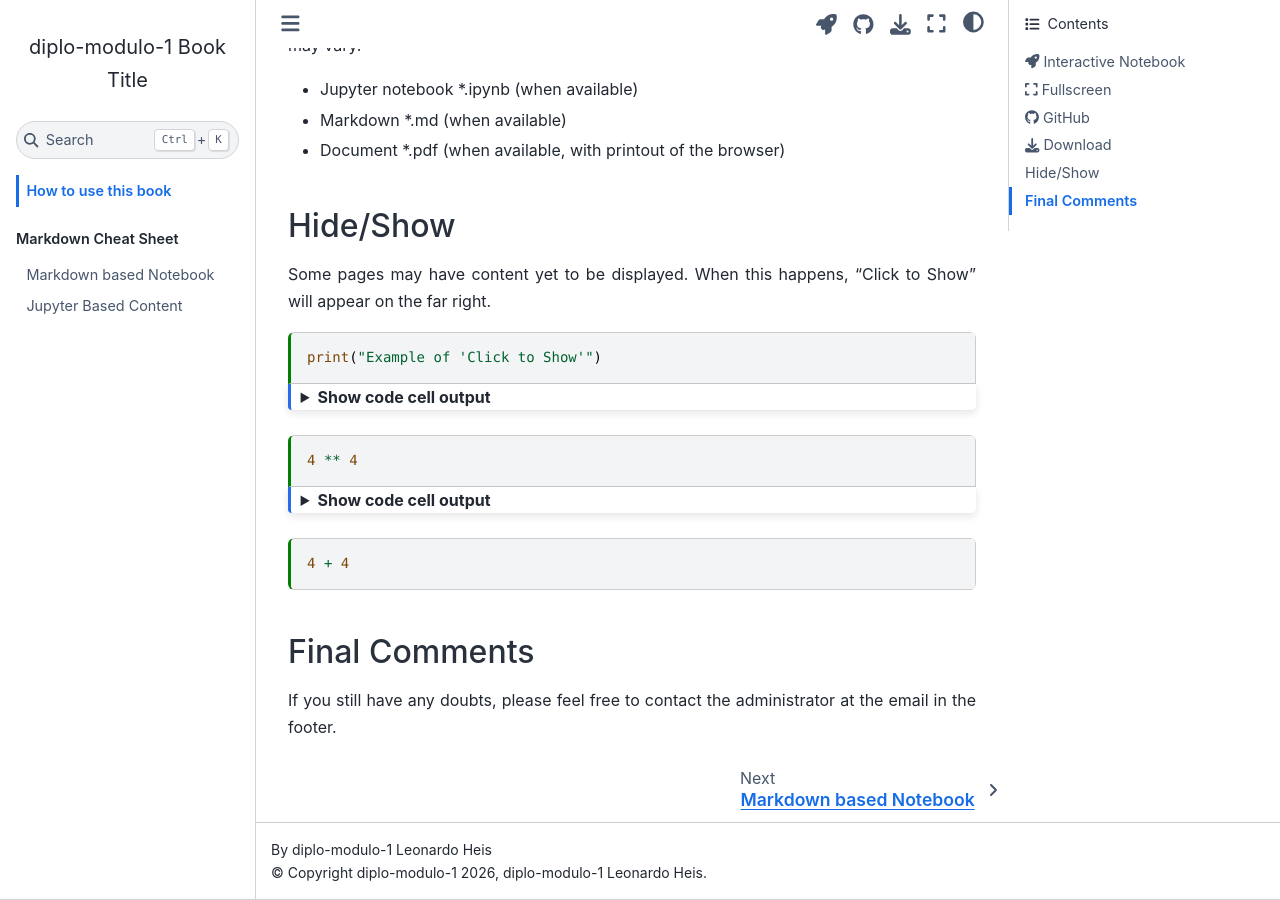
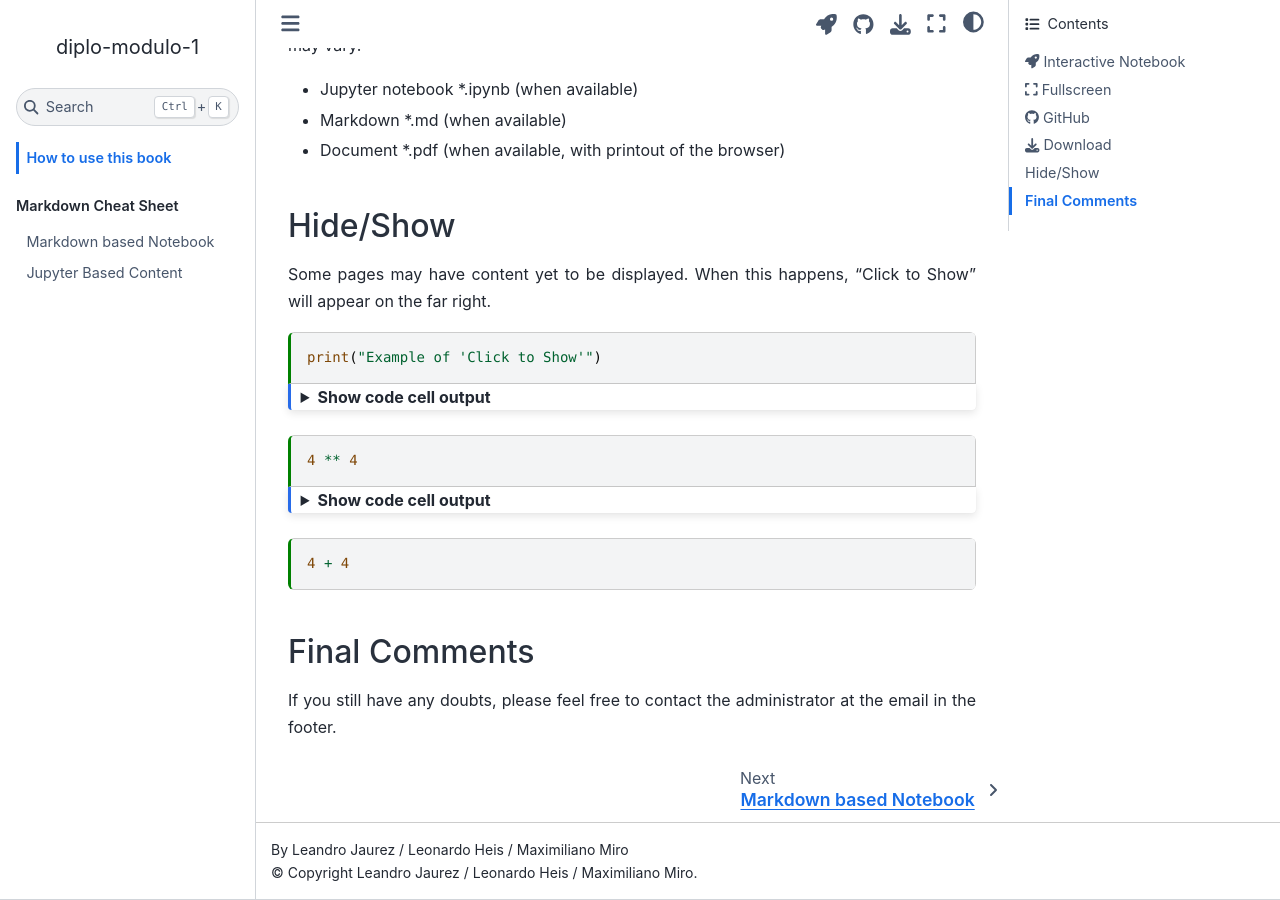
Before and after one commit to leonardoheis/diplo-module-1, a Jupyter Book: the page built from book/chapters/00_how_to_use.ipynb, in a window 1280 px wide and 900 px high, scrolled down 1007 px. Built offline with Jupyter Book 1.0.4 settings and Sphinx 7.4.7 and the Sphinx Book theme 1.1.4, drawn with Linux system fonts in a browser that asks for light colours.

Commit message:
Update book configuration with new title, copyright, and author details for diplo-modulo-1.

```diff
--- a/book/_config.yml
+++ b/book/_config.yml
@@ -1,6 +1,6 @@
-title: "diplo-modulo-1 Book Title"
-copyright: 'diplo-modulo-1 2026, diplo-modulo-1 Leonardo Heis'
-author: 'diplo-modulo-1 Leonardo Heis'
+title: "diplo-modulo-1"
+copyright: 'Leandro Jaurez / Leonardo Heis / Maximiliano Miro'
+author: 'Leandro Jaurez / Leonardo Heis / Maximiliano Miro'
 
 execute:
   execute_notebooks: "force"
```
